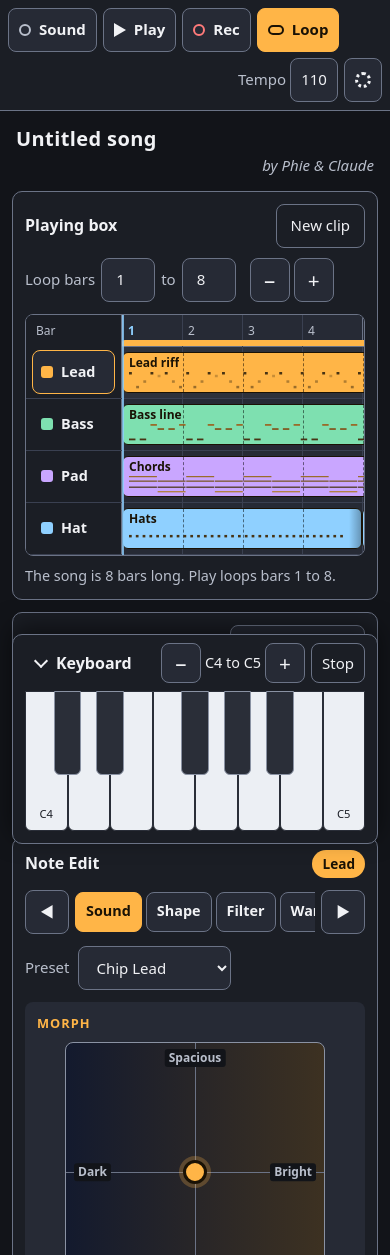
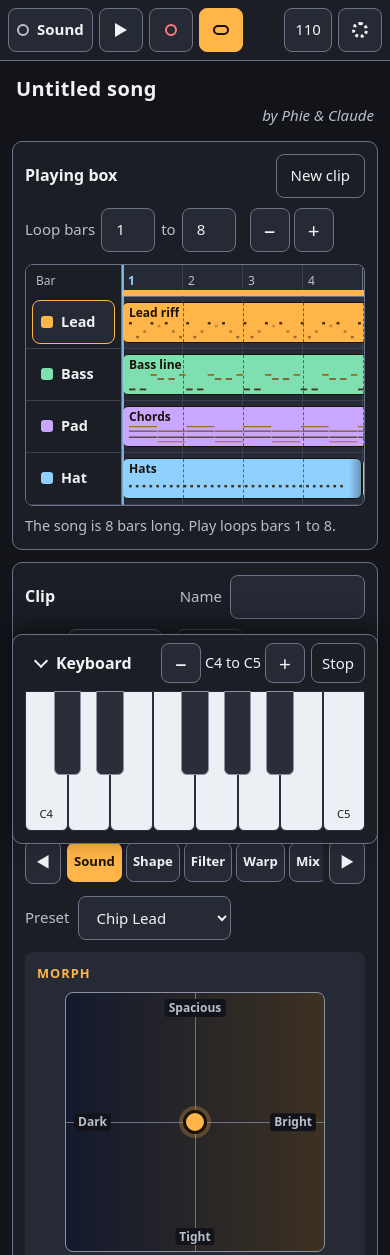
Before and after one commit to soapiessoapies/mpwav, a website with bundled scripts: page index.html in a window 390 px wide. Shown: the top 1255 px of the page. Built offline with nearby package versions, Linux system fonts and the light colour scheme.

Commit message:
Note Edit page tabs fit; phone transport as one row of icons
Co-Authored-By: Claude Opus 5.5 <noreply@anthropic.com>

```diff
--- a/index.html
+++ b/index.html
@@ -28,16 +28,16 @@
     <button id="sound" class="sound" type="button" aria-pressed="false">
       <span class="dot" aria-hidden="true"></span>Sound <span class="state" aria-hidden="true">Off</span>
     </button>
-    <button id="play" class="play" type="button" aria-pressed="false" aria-keyshortcuts="Space">
-      <span class="icon" aria-hidden="true"></span>Play
+    <button id="play" class="play" type="button" aria-pressed="false" aria-keyshortcuts="Space" aria-label="Play">
+      <span class="icon" aria-hidden="true"></span><span class="btn-word">Play</span>
     </button>
-    <button id="record" class="record" type="button" aria-pressed="false" aria-describedby="record-help">
-      <span class="rec-dot" aria-hidden="true"></span>Rec<span class="wide-only">ord</span>
+    <button id="record" class="record" type="button" aria-pressed="false" aria-describedby="record-help" aria-label="Record">
+      <span class="rec-dot" aria-hidden="true"></span><span class="btn-word">Rec<span class="wide-only">ord</span></span>
     </button>
-    <button id="loop" class="loop" type="button" aria-pressed="true">
-      <span class="loop-icon" aria-hidden="true"></span>Loop
+    <button id="loop" class="loop" type="button" aria-pressed="true" aria-label="Loop">
+      <span class="loop-icon" aria-hidden="true"></span><span class="btn-word">Loop</span>
     </button>
-    <label class="tempo">Tempo <input id="tempo" type="number" inputmode="numeric" step="1"> <span aria-hidden="true">BPM</span></label>
+    <label class="tempo"><span class="tempo-word">Tempo</span> <input id="tempo" type="number" inputmode="numeric" step="1"> <span aria-hidden="true">BPM</span></label>
     <button id="settings-btn" class="settings-btn" type="button" aria-haspopup="dialog" aria-label="Settings">
       <span class="gear" aria-hidden="true"></span><span class="settings-word">Settings</span>
     </button>
--- a/styles/main.css
+++ b/styles/main.css
@@ -94,7 +94,7 @@ kbd {
 .studio > * { min-width: 0; }
 /* layout: wide (Settings > Layout, or chosen from the window width) */
 [data-layout="wide"] .studio {
-    grid-template-columns: minmax(0, 1fr) 360px;
+    grid-template-columns: minmax(0, 1fr) 380px;
     grid-template-areas:
       "transport title"
       "playbox notes"
@@ -242,9 +242,9 @@ kbd {
 }
 .pager { display: flex; align-items: center; gap: 6px; margin-bottom: 12px; }
 .pages { display: flex; gap: 4px; flex: 1; overflow-x: auto; }
-.pages [role="tab"] { min-height: 40px; padding: 0 10px; font-size: 0.9rem; font-weight: 600; }
+.pages [role="tab"] { flex: 1 1 auto; min-height: 40px; padding: 0 6px; font-size: 0.82rem; font-weight: 600; }
 .pages [role="tab"][aria-selected="true"] { background: var(--accent); color: var(--accent-ink); border-color: var(--accent); }
-.page-arrow { flex: 0 0 auto; width: 44px; padding: 0; }
+.page-arrow { flex: 0 0 auto; width: 36px; padding: 0; }
 .page { display: grid; gap: 12px; }
 [role="tabpanel"]:focus-visible { outline-offset: -3px; }
 
@@ -536,3 +536,9 @@ input[type="range"]:focus-visible { outline-offset: 0; }
 .credits { display: grid; grid-template-columns: max-content 1fr; gap: 6px 16px; margin: 0; }
 .credits dt { color: var(--muted); }
 .credits dd { margin: 0; }
+
+/* Phones: the transport fits one row as icons; every button keeps its name for screen readers (aria-label). */
+[data-layout="compact"] .transport-bar { flex-wrap: nowrap; }
+[data-layout="compact"] .transport-bar button { min-width: 44px; justify-content: center; padding: 0 8px; }
+[data-layout="compact"] .btn-word,
+[data-layout="compact"] .tempo-word { position: absolute; width: 1px; height: 1px; overflow: hidden; clip: rect(0 0 0 0); }
```
